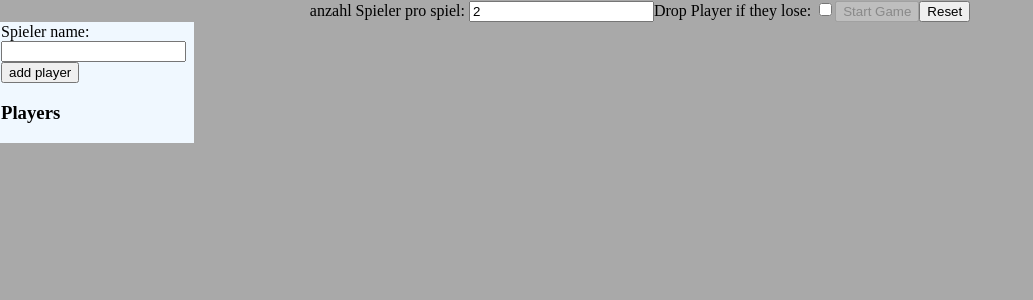
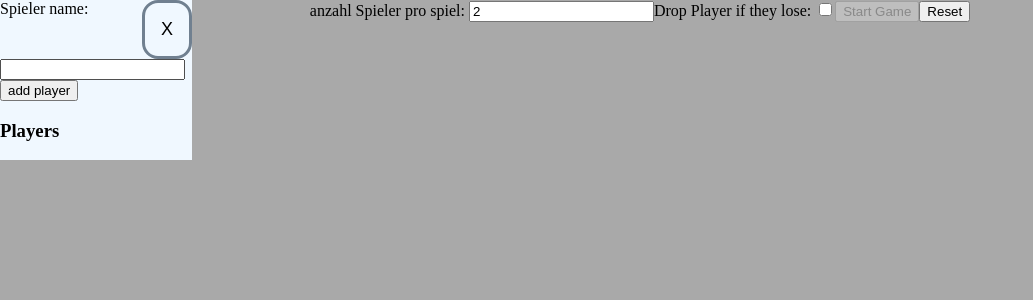
Before and after one commit to MichaelHuse04/TurnierManagmentSystem, a Vue app: page / in a window 1280 px wide. Shown: the top 300 px of the page, without its empty margins (0-1033 px from the left). Built offline with nearby package versions, Linux system fonts and the light colour scheme.

Commit message:
Add-fold-in-funktion-for-player-tab - added fold in funktion to PlayerSideBar.vue - added some css

```diff
--- a/src/components/PlayerSideBar.vue
+++ b/src/components/PlayerSideBar.vue
@@ -1,17 +1,16 @@
 <script setup lang="ts">
-// TODO: To the players SideBar
-// TODO: BUG: Game will start after deleting a player or increasing the amount of players per match!
+// TODO: doesn't look that nice yet
 import type {Player} from "@/stores/typs.ts";
 import {computed, ref, type Ref} from "vue";
 
 const props = defineProps<{
   players: Player[],
   gameHasStarted: boolean,
+  playersTabIsOpen: boolean,
 }>();
 
 const players: Ref<Player[]> = ref(props.players)
 const playerName: Ref<string> = ref("");
-
 
 const gameHasStarted = computed(() => {
   return props.gameHasStarted;
@@ -20,6 +19,8 @@ const gameHasStarted = computed(() => {
 const emits = defineEmits<{
   (e: "remove",playerIndex: number): void,
   (e: "add", playerName: string): void,
+  (e: "openTab"): void,
+  (e: "closeTab"): void,
 }>();
 
 function emitPlayerWasAdded() {
@@ -30,6 +31,8 @@ function emitPlayerWasAdded() {
 </script>
 
 <template>
+  <div v-if="props.playersTabIsOpen">
+    <button class="button" @click="emits('closeTab')">X</button>
     <div v-if="!gameHasStarted">
       <label for="user">Spieler name: </label>
       <input
@@ -52,6 +55,10 @@ function emitPlayerWasAdded() {
         {{ player.name }}
       </li>
     </ul>
+  </div>
+  <div v-else>
+    <button class="button" @click="emits('openTab')">>></button>
+  </div>
 </template>
 
 <style scoped>
@@ -60,4 +67,12 @@ li {
   margin: 1px;
   background-color: darkgrey;
 }
+.button{
+  background-color: transparent;
+  border: slategrey 3px solid;
+  padding: 1rem;
+  font-size: large;
+  border-radius: 1rem;
+  float: right;
+}
 </style>
--- a/src/views/HomeView.vue
+++ b/src/views/HomeView.vue
@@ -11,6 +11,8 @@ const round: Ref<number> = ref(1);
 const matchupSize: Ref<number> = ref(2);
 const gameHasStarted: Ref<boolean> = ref(false);
 const gameHasFinished: Ref<boolean> = ref(false);
+const playerTabIsOpen: Ref<boolean> = ref(true);
+const rulesTabIsOpen: Ref<boolean> = ref(true); // not yet implemented
 
 const amountOfMatches = computed(() =>{
   // einfach nicht nachfragen, was ich hier am Kochen war
@@ -140,10 +142,34 @@ const startsGame = () => {
   console.log(matchUps.value);
   console.log(gameHasStarted)
 }
+
+function openPlayerTab() {
+  playerTabIsOpen.value = true;
+}
+
+
+function closePlayerTab() {
+  playerTabIsOpen.value = false;
+}
+
 </script>
 
 <template>
   <body>
+  <aside id="player-lobby" :class="{
+    'player-tab-opened': playerTabIsOpen,
+    'player-tab-closed': !playerTabIsOpen,
+  }">
+    <PlayerSideBar
+        :game-has-started="gameHasStarted"
+        :players="players"
+        @remove="removePlayer"
+        @add="addToPlayers"
+        :players-tab-is-open="playerTabIsOpen"
+        @close-tab="closePlayerTab"
+        @open-tab="openPlayerTab"
+    />
+  </aside>
   <section class="inputs">
     <label for="number-of-players-per-game">anzahl Spieler pro spiel: </label>
     <input type="number" id="number-of-players-per-game" name="number-of-players-per-game" min="2" value="2" v-model="matchupSize"
@@ -158,10 +184,12 @@ const startsGame = () => {
       <button>Reset</button>
     </a>
   </section>
-  <aside id="player-lobby">
-    <PlayerSideBar :game-has-started="gameHasStarted" :players="players" @remove="removePlayer" @add="addToPlayers"></PlayerSideBar>
-  </aside>
-  <div id="main">
+  <div id="main" :class="{
+    'player-tab-is-opened': playerTabIsOpen,
+    'player-tab-is-closed': !playerTabIsOpen,
+    'rules-tab-is-opened': rulesTabIsOpen,
+    'rules-tab-is-closed': !rulesTabIsOpen,
+  }  ">
     <div v-if="gameHasStarted">
       <div v-for="(match, index) in matchUps" v-bind:key="index">
         <list-of-match-ups :match-ups="match" v-if="match[0]" @submit-match="startNextRound" :current-round="`${index}`"/>
@@ -185,16 +213,48 @@ body {
 
 #player-lobby {
   background-color: aliceblue;
+  border: aliceblue solid 0;
+  padding: 0;
+  margin: 0;
+  position: fixed;
+  left: 0;
+  top: 0;
+}
+
+.player-tab-opened{
   width: 15%;
-  border: aliceblue solid 1px;
-  float: left;
+  background-color: gold;
+}
+
+
+.player-tab-closed{
+  width: 3.5rem;
+  height: 3.5rem;
+  background-color: gold;
 }
 
 #main{
+  --width: 70%;
   background-color: gold;
-  width: 70%;
+  width: var(--width);
   display: flex;
-  margin: 0 15%;
+  margin: 5rem 0 0 0;
   overflow: scroll;
+
+  &.player-tab-is-opened{
+    margin-left: 15%;
+  }
+
+  &.player-tab-is-closed{
+    width: calc(var(--width) + 15%);
+  }
+
+  &.player-tab-is-opened{
+    margin-right: 15%;
+  }
+
+  &.player-tab-is-closed{
+    width: calc(var(--width) + 15%);
+  }
 }
 </style>
```
Lines whose indentation alone changed are shown as unchanged.
